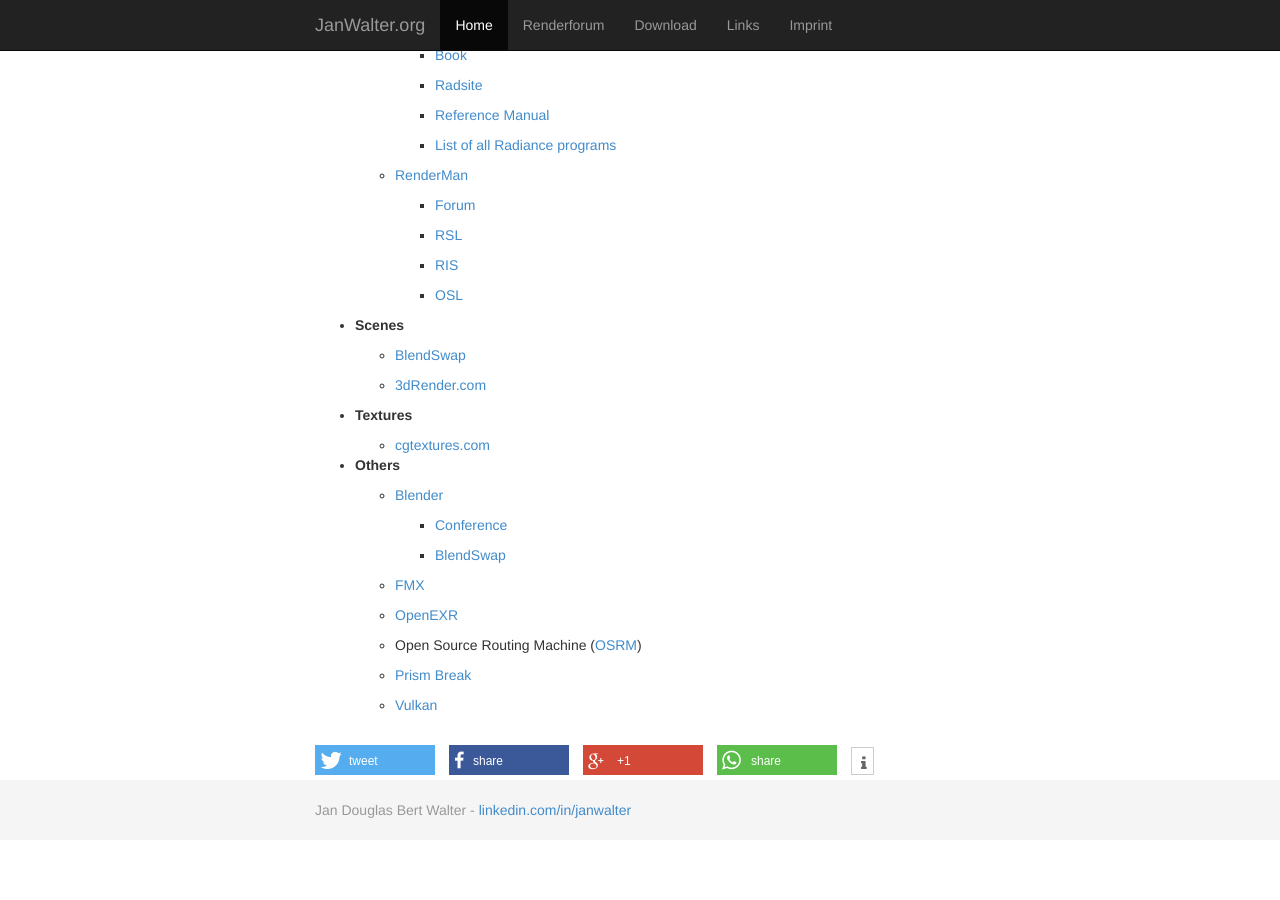
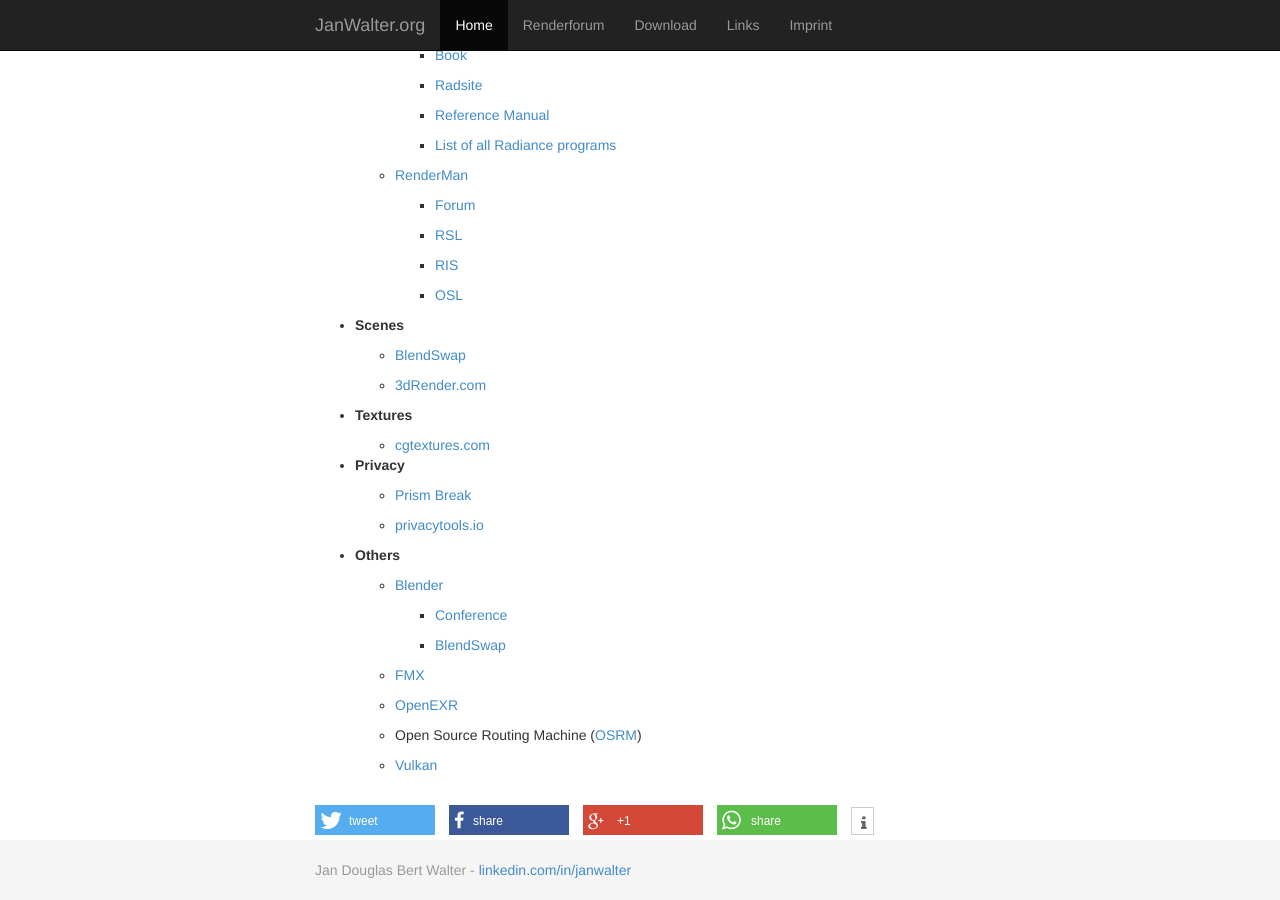
Before and after one commit to wahn/jan_walter_org, a Jekyll site: the page built from links/index.md, in a window 1280 px wide and 900 px high, scrolled down 1405 px. Built offline with Jekyll 4.4.1, drawn with Linux system fonts in a browser that asks for light colours; Markdown is read by kramdown in place of the engine named in the settings; before the commit the page ends 2245 px from its top, so only the background shows below that.

Commit message:
Add new link for privacy category and move existing one.

```diff
--- a/links/index.md
+++ b/links/index.md
@@ -129,6 +129,12 @@
 
     - [cgtextures.com](http://www.cgtextures.com)
 
+* __Privacy__
+
+    - [Prism Break](https://prism-break.org/en)
+
+    - [privacytools.io](http://www.privacytools.io)
+
 * __Others__
 
     - [Blender](http://www.blender.org)
```
Also changed, not shown: other parts of links/index.md (+0 -2 lines).
